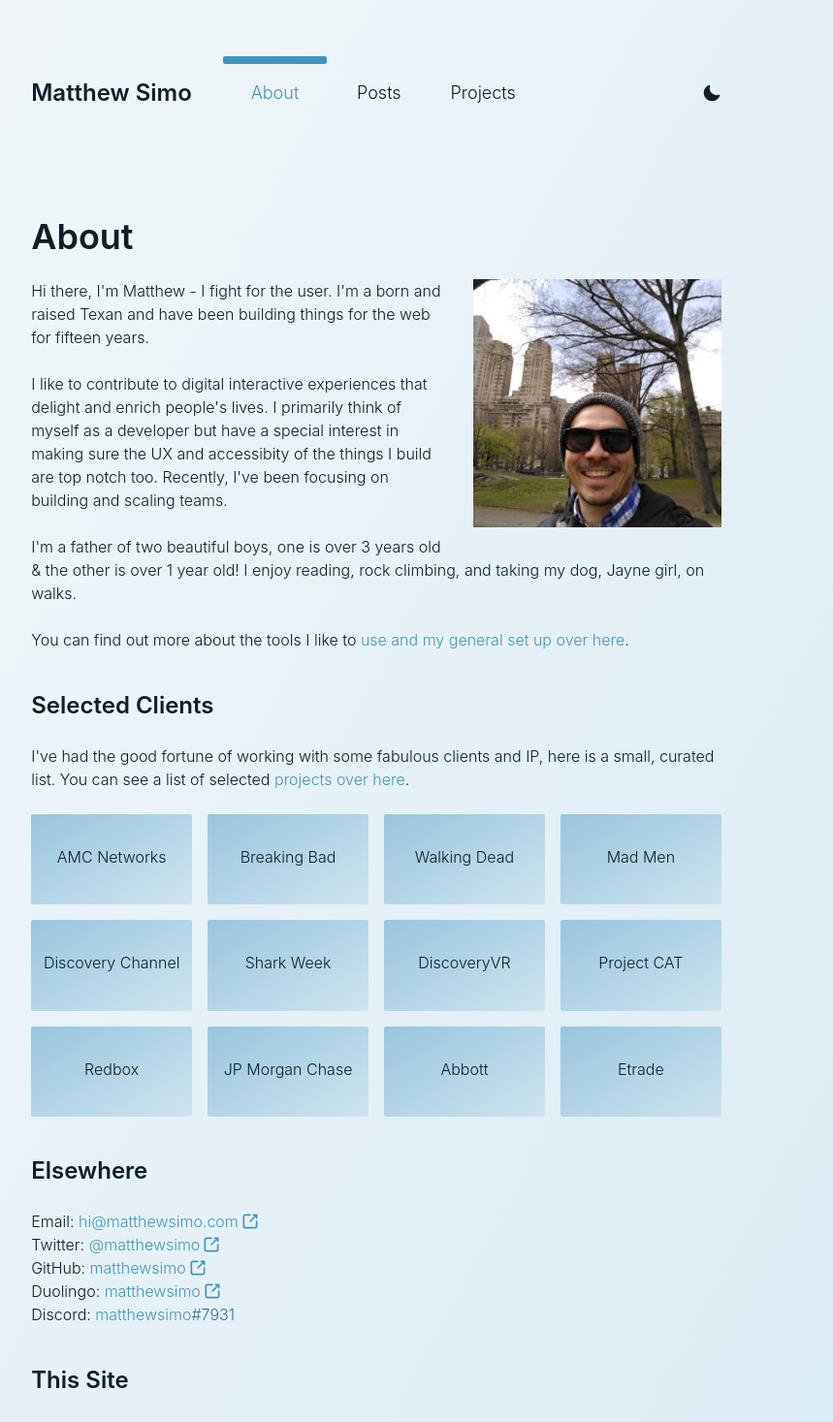
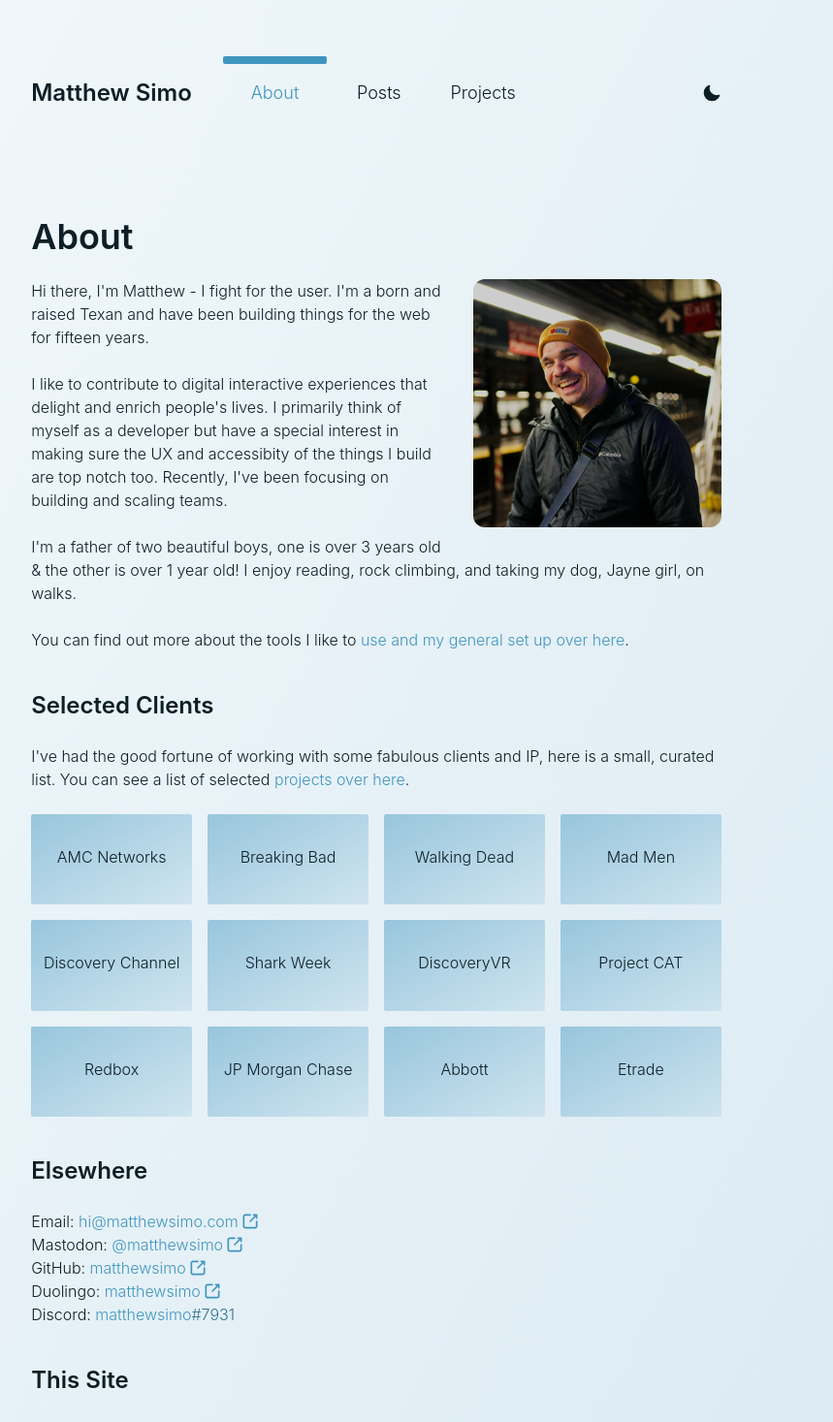
Before and after one commit to matthewsimo/talks, a SvelteKit app: page /about in a window 1280 px wide. Shown: the top 1467 px of the page at 97% size, without its empty margins (252-1111 px from the left). Built offline with nearby package versions, Linux system fonts and the light colour scheme; a web font is replaced by a local one; what tailwindcss-selection-variant would draw is missing.

Commit message:
update avatar & swap twitter for mastodon

```diff
--- a/src/app.html
+++ b/src/app.html
@@ -16,6 +16,7 @@
 			media="print"
 			onload="this.media='all'; this.onload = null"
 		/>
+		<link rel="me" href="https://mastodon.social/@matthewsimo" />
 
 		<meta property="og:site_name" content="Matthew Simo" />
 		<meta property="og:locale" content="en_US" />
--- a/src/routes/(page)/about/+page.svelte
+++ b/src/routes/(page)/about/+page.svelte
@@ -43,8 +43,8 @@
 		<h1 class="text-4xl font-semibold">About</h1>
 		<div>
 			<img
-				class="aspect-square w-1/2 sm:w-64 bg-slate-600 float-right ml-6 mb-6"
-				src="assets/img/matthewsimo-avatar.jpg"
+				class="aspect-square w-1/2 sm:w-64 bg-slate-600 float-right ml-6 mb-6 rounded-xl"
+				src="assets/img/matthewsimo-avatar.png"
 				alt="Matthew Simo Mugshot"
 			/>
 		</div>
@@ -94,8 +94,8 @@
 				</Link>
 			</li>
 			<li>
-				Twitter:
-				<Link href={`http://twitter.com/${username}`}>@{username}</Link>
+				Mastodon:
+				<Link href={`https://mastodon.social/@${username}`}>@{username}</Link>
 			</li>
 			<li>
 				GitHub:
```
Also changed, not shown: static/assets/img/matthewsimo-avatar.png (added).
